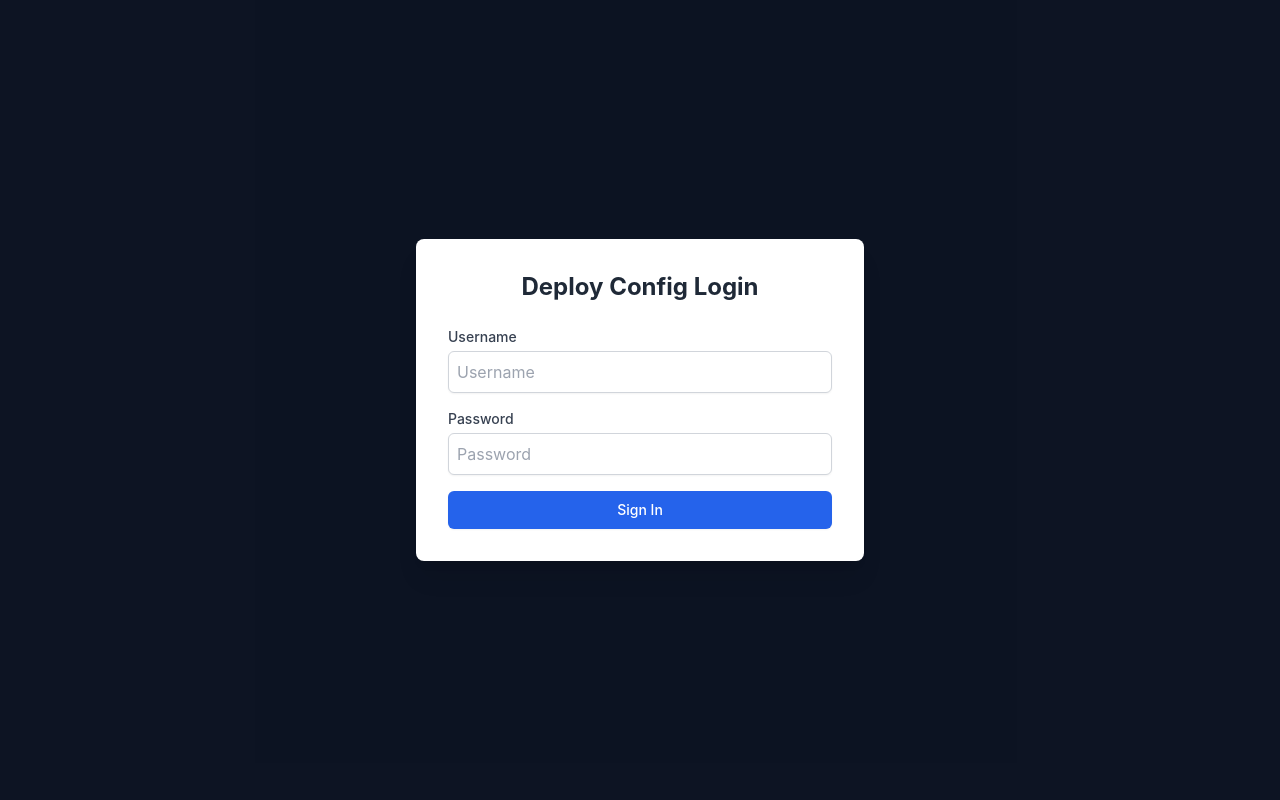
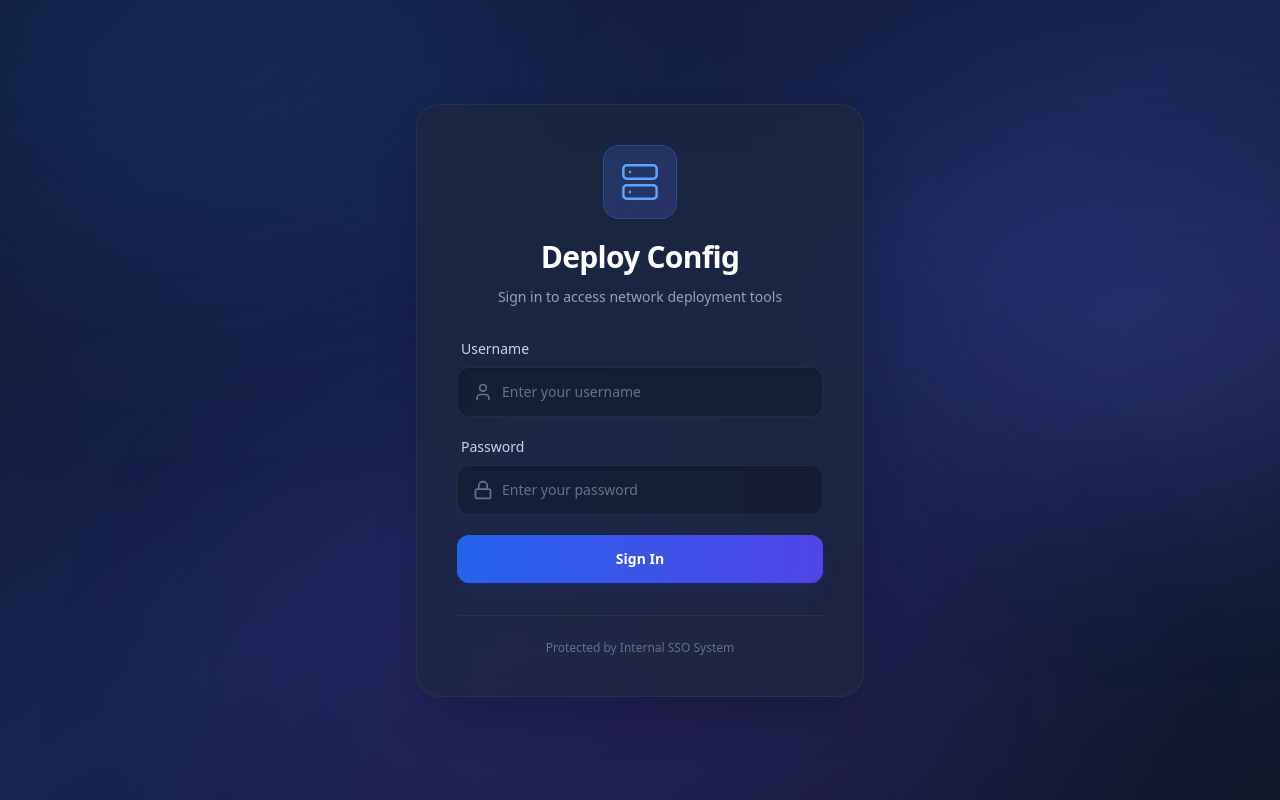
Before and after one commit to Imgoingtosleep/deploy-config-38ghfa2n8ds, a React (Vite) app in the folder frontend/: page / in a window 1280 px wide. Built offline with nearby package versions, Linux system fonts and the light colour scheme; no server answers.

Commit message:
UI: Modernize login page design

```diff
--- a/frontend/src/pages/LoginPage.jsx
+++ b/frontend/src/pages/LoginPage.jsx
@@ -1,5 +1,6 @@
 import React, { useState } from 'react';
 import { loginSSO } from '../services/api';
+import { User, Lock, Server, Activity, ShieldCheck } from 'lucide-react';
 
 export default function LoginPage({ onLoginSuccess }) {
   const [username, setUsername] = useState('');
@@ -32,39 +33,100 @@ export default function LoginPage({ onLoginSuccess }) {
   };
 
   return (
-    <div className="fixed inset-0 z-50 flex items-center justify-center bg-gray-900 bg-opacity-75">
-      <div className="bg-white p-8 rounded-lg shadow-xl w-full max-w-md">
-        <h2 className="text-2xl font-bold mb-6 text-center text-gray-800">Deploy Config Login</h2>
-        {error && <div className="mb-4 text-red-600 bg-red-100 p-3 rounded">{error}</div>}
-        <form onSubmit={handleSubmit} className="space-y-4">
+    <div className="fixed inset-0 z-50 flex items-center justify-center bg-gradient-to-br from-slate-900 via-blue-950 to-slate-900 font-sans">
+
+      {/* Decorative background elements */}
+      <div className="absolute inset-0 overflow-hidden pointer-events-none">
+        <div className="absolute -top-[20%] -left-[10%] w-[50%] h-[50%] bg-blue-600/20 rounded-full blur-[120px]"></div>
+        <div className="absolute top-[20%] -right-[10%] w-[40%] h-[40%] bg-indigo-500/20 rounded-full blur-[100px]"></div>
+        <div className="absolute -bottom-[20%] left-[20%] w-[60%] h-[60%] bg-purple-600/10 rounded-full blur-[120px]"></div>
+      </div>
+
+      <div className="relative w-full max-w-md p-8 sm:p-10 bg-slate-800/60 backdrop-blur-xl rounded-3xl shadow-2xl border border-slate-700/50">
+
+        {/* Header */}
+        <div className="text-center mb-8">
+          <div className="flex justify-center mb-5">
+            <div className="p-4 bg-gradient-to-br from-blue-500/20 to-indigo-500/20 rounded-2xl border border-blue-500/30 shadow-inner">
+              <Server className="w-10 h-10 text-blue-400" strokeWidth={1.5} />
+            </div>
+          </div>
+          <h2 className="text-3xl font-bold text-white tracking-tight">
+            Deploy Config
+          </h2>
+          <p className="mt-3 text-sm text-slate-400">
+            Sign in to access network deployment tools
+          </p>
+        </div>
+
+        {/* Error Message */}
+        {error && (
+          <div className="mb-6 flex items-start p-4 bg-red-500/10 border border-red-500/30 rounded-xl">
+            <ShieldCheck className="w-5 h-5 text-red-400 mr-3 flex-shrink-0 mt-0.5" />
+            <p className="text-sm text-red-200">{error}</p>
+          </div>
+        )}
+
+        {/* Login Form */}
+        <form onSubmit={handleSubmit} className="space-y-5">
           <div>
-            <label className="block text-sm font-medium text-gray-700">Username</label>
+            <label className="block text-sm font-medium text-slate-300 mb-2 ml-1">
+              Username
+            </label>
+            <div className="relative group">
+              <div className="absolute inset-y-0 left-0 pl-4 flex items-center pointer-events-none transition-colors group-focus-within:text-blue-400 text-slate-500">
+                <User className="h-5 w-5" />
+              </div>
               <input
                 type="text"
                 value={username}
                 onChange={(e) => setUsername(e.target.value)}
-              className="mt-1 block w-full p-2 border border-gray-300 rounded-md shadow-sm focus:ring-blue-500 focus:border-blue-500"
-              placeholder="Username"
+                className="block w-full pl-11 pr-4 py-3.5 bg-slate-900/50 border border-slate-700/50 rounded-xl text-slate-200 placeholder-slate-500 focus:outline-none focus:ring-2 focus:ring-blue-500/50 focus:border-blue-500 transition-all duration-200 sm:text-sm shadow-inner"
+                placeholder="Enter your username"
               />
             </div>
+          </div>
+
           <div>
-            <label className="block text-sm font-medium text-gray-700">Password</label>
+            <label className="block text-sm font-medium text-slate-300 mb-2 ml-1">
+              Password
+            </label>
+            <div className="relative group">
+              <div className="absolute inset-y-0 left-0 pl-4 flex items-center pointer-events-none transition-colors group-focus-within:text-blue-400 text-slate-500">
+                <Lock className="h-5 w-5" />
+              </div>
               <input
                 type="password"
                 value={password}
                 onChange={(e) => setPassword(e.target.value)}
-              className="mt-1 block w-full p-2 border border-gray-300 rounded-md shadow-sm focus:ring-blue-500 focus:border-blue-500"
-              placeholder="Password"
+                className="block w-full pl-11 pr-4 py-3.5 bg-slate-900/50 border border-slate-700/50 rounded-xl text-slate-200 placeholder-slate-500 focus:outline-none focus:ring-2 focus:ring-blue-500/50 focus:border-blue-500 transition-all duration-200 sm:text-sm shadow-inner"
+                placeholder="Enter your password"
               />
             </div>
+          </div>
+
           <button
             type="submit"
             disabled={loading}
-            className="w-full flex justify-center py-2 px-4 border border-transparent rounded-md shadow-sm text-sm font-medium text-white bg-blue-600 hover:bg-blue-700 focus:outline-none focus:ring-2 focus:ring-offset-2 focus:ring-blue-500 disabled:opacity-50"
+            className="w-full mt-8 flex justify-center items-center py-3.5 px-4 rounded-xl text-sm font-semibold text-white bg-gradient-to-r from-blue-600 to-indigo-600 hover:from-blue-500 hover:to-indigo-500 focus:outline-none focus:ring-2 focus:ring-offset-2 focus:ring-blue-500 focus:ring-offset-slate-900 transition-all duration-300 disabled:opacity-50 disabled:cursor-not-allowed shadow-lg shadow-blue-900/20"
           >
-            {loading ? 'Logging in...' : 'Sign In'}
+            {loading ? (
+              <>
+                <Activity className="animate-spin -ml-1 mr-2 h-5 w-5" />
+                Authenticating...
+              </>
+            ) : (
+              'Sign In'
+            )}
           </button>
         </form>
+
+        {/* Footer */}
+        <div className="mt-8 pt-6 border-t border-slate-700/50 text-center">
+          <p className="text-xs text-slate-500 font-medium">
+            Protected by Internal SSO System
+          </p>
+        </div>
       </div>
     </div>
   );
```
Lines whose indentation alone changed are shown as unchanged.
